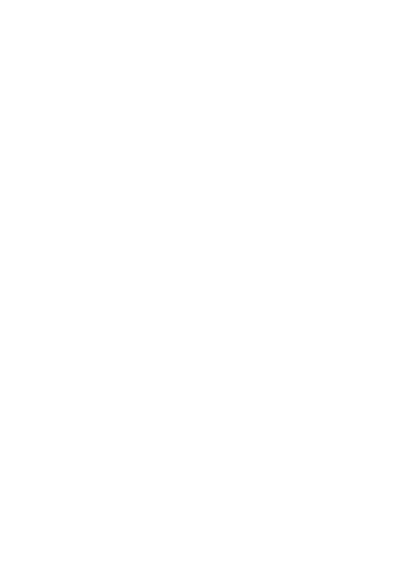
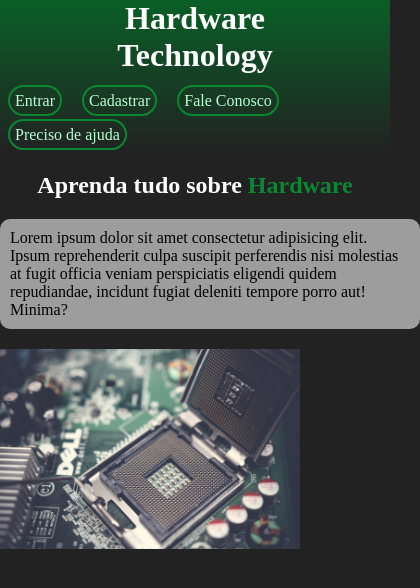
Before and after one commit to danielcoutodev/Login_Hardware, a plain HTML site: page index.html in a window 390 px wide. Shown: the whole page, 420 px wide, since content can reach past the window. Drawn offline with Linux system fonts and the light colour scheme.

Commit message:
Mobile First

```diff
--- a/index.html
+++ b/index.html
@@ -5,13 +5,29 @@
     <meta http-equiv="X-UA-Compatible" content="IE=edge">
     <meta name="viewport" content="width=device-width, initial-scale=1.0">
     <title>Login</title>
+    <link rel="stylesheet" href="styles/style.css">
 </head>
 <body>
     <header>
+        <h1>Hardware</h1>
+        <h1>Technology</h1>
 
+        <ul>
+            <li><a href="#">Entrar</a></li>
+            <li><a href="#">Cadastrar</a></li>
+            <li><a href="#">Fale Conosco</a></li>
+            <li><a href="#">Preciso de ajuda</a></li>
+        </ul>
     </header>
     <main>
+        <aside>
+            <h2>Aprenda tudo sobre <span>Hardware</span></h2>
+            <p>Lorem ipsum dolor sit amet consectetur adipisicing elit. Ipsum reprehenderit culpa suscipit perferendis nisi molestias at fugit officia veniam perspiciatis eligendi quidem repudiandae, incidunt fugiat deleniti tempore porro aut! Minima?</p>
+        </aside>
 
+        <article>
+            <img src="imagens/hardware_fundo.jpeg" alt="Hardware" width="300px">
+        </article>
     </main>
 </body>
 </html>
--- /dev/null
+++ b/styles/style.css
@@ -0,0 +1,69 @@
+@charset "UTF-8";
+
+* {
+    margin: 0px;
+    padding: 0px;
+}
+
+body {
+    background-color: rgb(34, 34 ,34);
+}
+
+header{
+    background-image: linear-gradient(rgb(9, 95, 38),rgb(34, 34 ,34));
+}
+
+header h1{
+    text-align: center;
+    color: rgb(255, 255, 255);
+}
+
+li{
+    display: inline-block;
+    margin: 8px;
+
+}
+
+li > a{
+    text-decoration: none;
+    color: rgb(184, 255, 209);
+    border: 2px solid rgb(9, 136, 51);
+    border-radius: 20px;
+    padding: 5px;
+}
+
+li > a:hover{
+    background-color: rgb(9, 136, 51);
+    color: white;
+    font-weight: bolder;
+    transition: .4s all;
+}
+
+ul{
+    padding-top: 10px;
+    margin: auto;
+}
+
+main > aside > h2{
+    padding: 20px;
+    text-align: center;
+    color: white;
+}
+
+span{
+    color: rgb(9, 136, 51);
+    font-weight: 200px;
+}
+
+p{
+    background-color: rgba(255, 255, 255, 0.555);
+    border-radius: 10px;
+    width: 400px;
+    margin: auto;
+    padding: 10px;
+
+}
+
+img{
+    padding-top: 20px;
+}
```
